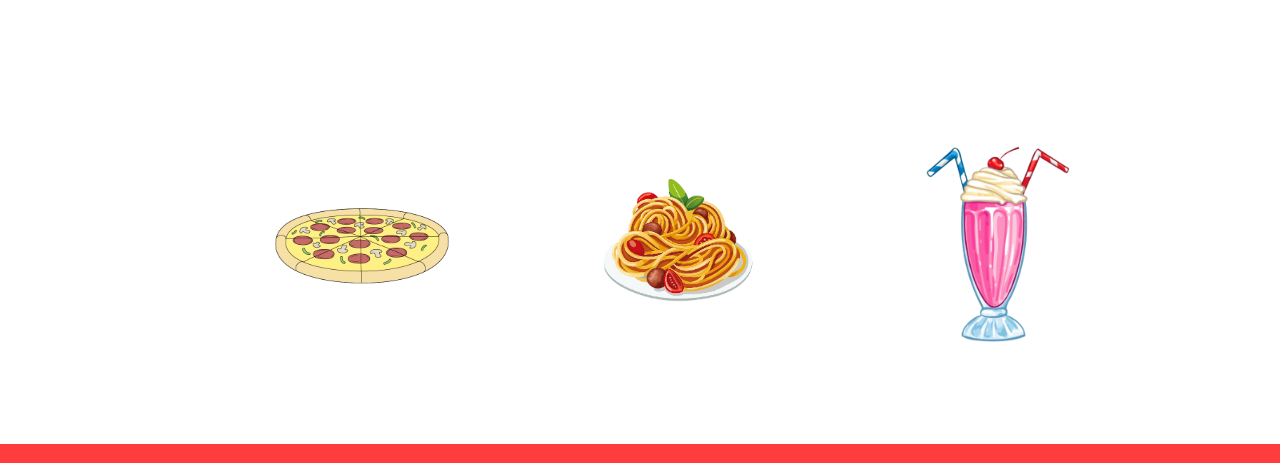
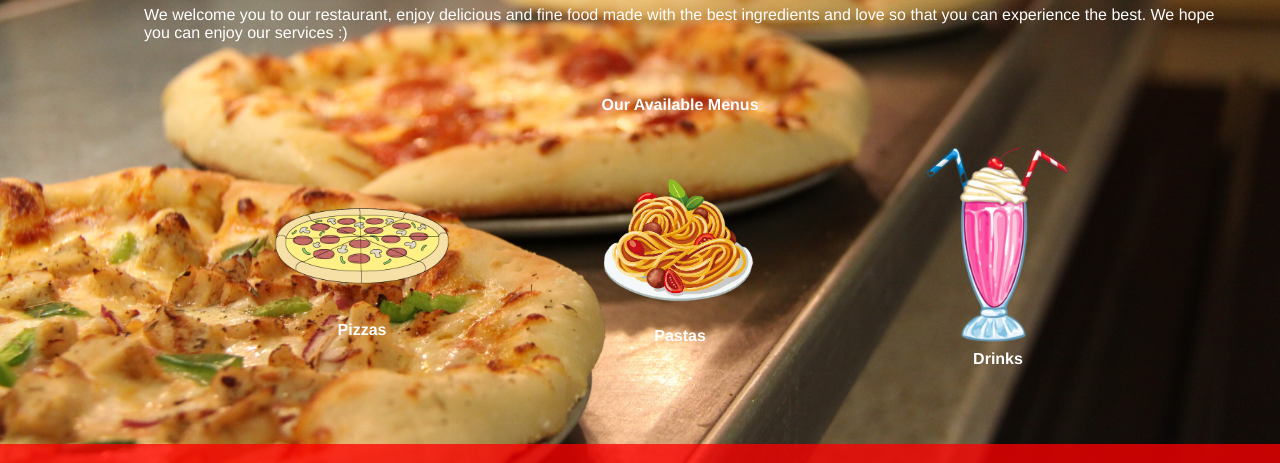
Before and after one commit to eril19/PizziPazza, a plain HTML site: page index.html in a window 1280 px wide. Shown: the part 207-670 px from the top of the page. Drawn offline with Linux system fonts and the light colour scheme.

Commit message:
Update style.css

```diff
--- a/style.css
+++ b/style.css
@@ -1,5 +1,5 @@
 body, html{
-    background-image: url('../images/meg-boulden-yiob91CAqN8-unsplash.jpg');
+    background-image: url('./meg-boulden-yiob91CAqN8-unsplash.jpg');
     height: 100%;
     background-attachment: fixed;
     background-position: center;
```
